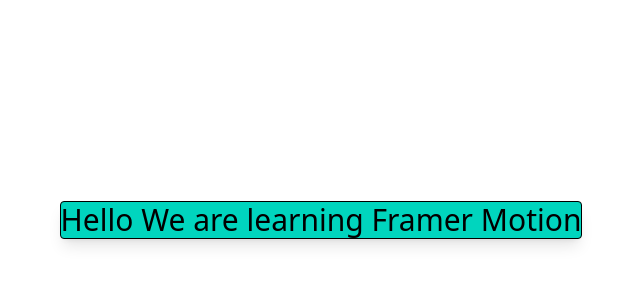
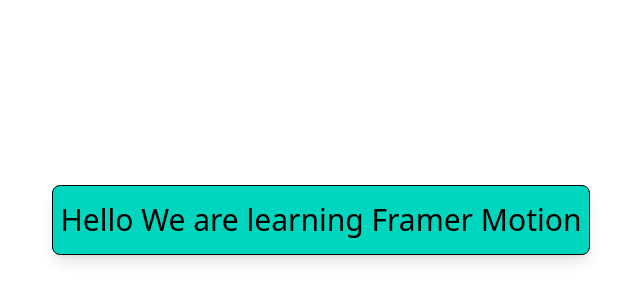
Before and after one commit to G1DY/FramerMotion, a React (Vite) app: page / in a window 1280 px wide. Shown: the part 180-480 px from the top of the page, without its empty margins (319-959 px from the left). Built offline with nearby package versions, Linux system fonts and the light colour scheme.

Commit message:
testing tailwind css

```diff
--- a/src/App.tsx
+++ b/src/App.tsx
@@ -1,8 +1,8 @@
 const App = () => {
   return (
     <div className="p-4 border-lg justify-center flex-col flex items-center min-h-screen ">
-      <div className="border rounded justify-center flex shadow-lg bg-teal-400 hover:bg-teal-600">
-        <h1 className="text-3xl text-black">
+      <div className="border rounded-lg justify-center flex shadow-lg bg-teal-400 hover:bg-teal-600">
+        <h1 className="text-3xl text-black text-center px-2 py-4">
           Hello We are learning Framer Motion
         </h1>
       </div>
```
